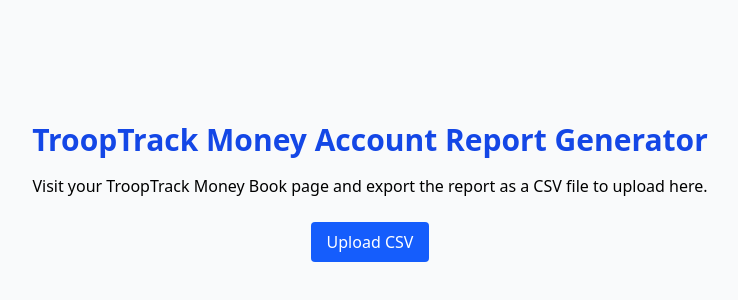
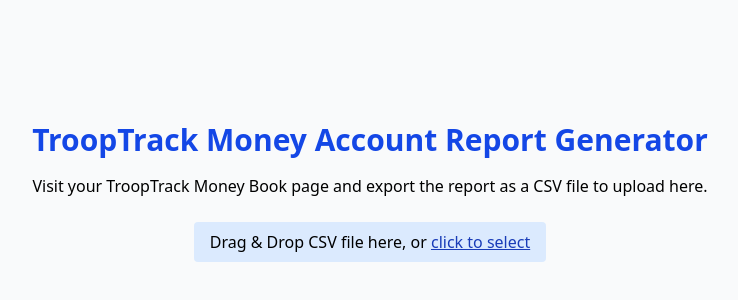
Before and after one commit to StevenClontz/trooptrack-report-generator, a SvelteKit app: page / in a window 1280 px wide. Shown: the part 212-512 px from the top of the page, without its empty margins (270-1008 px from the left). Built offline with nearby package versions, Linux system fonts and the light colour scheme.

Commit message:
add drag and drop file picker

```diff
--- /dev/null
+++ b/src/lib/InputFile.svelte
@@ -0,0 +1,51 @@
+<script lang="ts">
+    import Papa from 'papaparse';
+    let csvFile: File | null = null;
+    export let csvData: Record<string, string>[] | null = null;
+
+    function handleFileDrop(event: DragEvent) {
+        event.preventDefault();
+        if (event.dataTransfer && event.dataTransfer.files.length > 0) {
+            csvFile = event.dataTransfer.files[0];
+            Papa.parse(csvFile, {
+                header: true,
+                complete: function(results) {
+                    csvData = results.data as Record<string, string>[];
+                }
+            });
+        }
+    }
+
+    function handleFileUpload(event: Event) {
+        const input = event.target as HTMLInputElement;
+        if (input.files && input.files.length > 0) {
+            csvFile = input.files[0];
+            Papa.parse(csvFile, {
+                header: true,
+                complete: function(results) {
+                    csvData = results.data as Record<string, string>[];
+                }
+            });
+        }
+    }
+</script>
+
+<div class="flex justify-center my-6">
+    <label
+        class="cursor-pointer bg-blue-100 text-black-800 px-4 py-2 rounded hover:bg-blue-200"
+        on:drop={handleFileDrop}
+        on:dragover={e=>e.preventDefault()}>
+        Drag & Drop CSV file here, or
+        <span class="underline text-blue-800">click to select</span>
+        <input type="file" accept=".csv" class="sr-only" on:change={handleFileUpload}/>
+    </label>
+</div>
+
+<style>
+::file-selector-button {
+  display: none;
+}
+input[type="file"] {
+    font-size:0;
+}
+</style>
--- a/src/routes/+page.svelte
+++ b/src/routes/+page.svelte
@@ -1,26 +1,12 @@
 <script lang="ts">
-    import Papa from 'papaparse';
     import AccountSelect from '$lib/AccountSelect.svelte';
     import CsvTable from '$lib/CsvTable.svelte';
     import DatePicker from '$lib/DatePicker.svelte';
-    let csvFile: File | null = null;
+    import InputFile from '$lib/InputFile.svelte';
     let csvData: Record<string, string>[] | null = null;
     let chosenAccountNames: string[] = [];
     let startDate: Date = new Date();
     let endDate: Date = new Date();
-
-    function handleFileUpload(event: Event) {
-        const input = event.target as HTMLInputElement;
-        if (input.files && input.files.length > 0) {
-            csvFile = input.files[0];
-            Papa.parse(csvFile, {
-                header: true,
-                complete: function(results) {
-                    csvData = results.data as Record<string, string>[];
-                }
-            });
-        }
-    }
 </script>
 
 <h1 class="text-3xl font-bold text-center mt-8 mb-4 text-blue-700">TroopTrack Money Account Report Generator</h1>
@@ -36,10 +22,5 @@
     <p>
         Visit your TroopTrack Money Book page and export the report as a CSV file to upload here.
     </p>
-    <div class="flex justify-center my-6">
-        <label class="cursor-pointer bg-blue-600 text-white px-4 py-2 rounded hover:bg-blue-700">
-            Upload CSV
-            <input type="file" accept=".csv" class="hidden" on:change={handleFileUpload} />
-        </label>
-    </div>
+    <InputFile bind:csvData />
 {/if}
```
